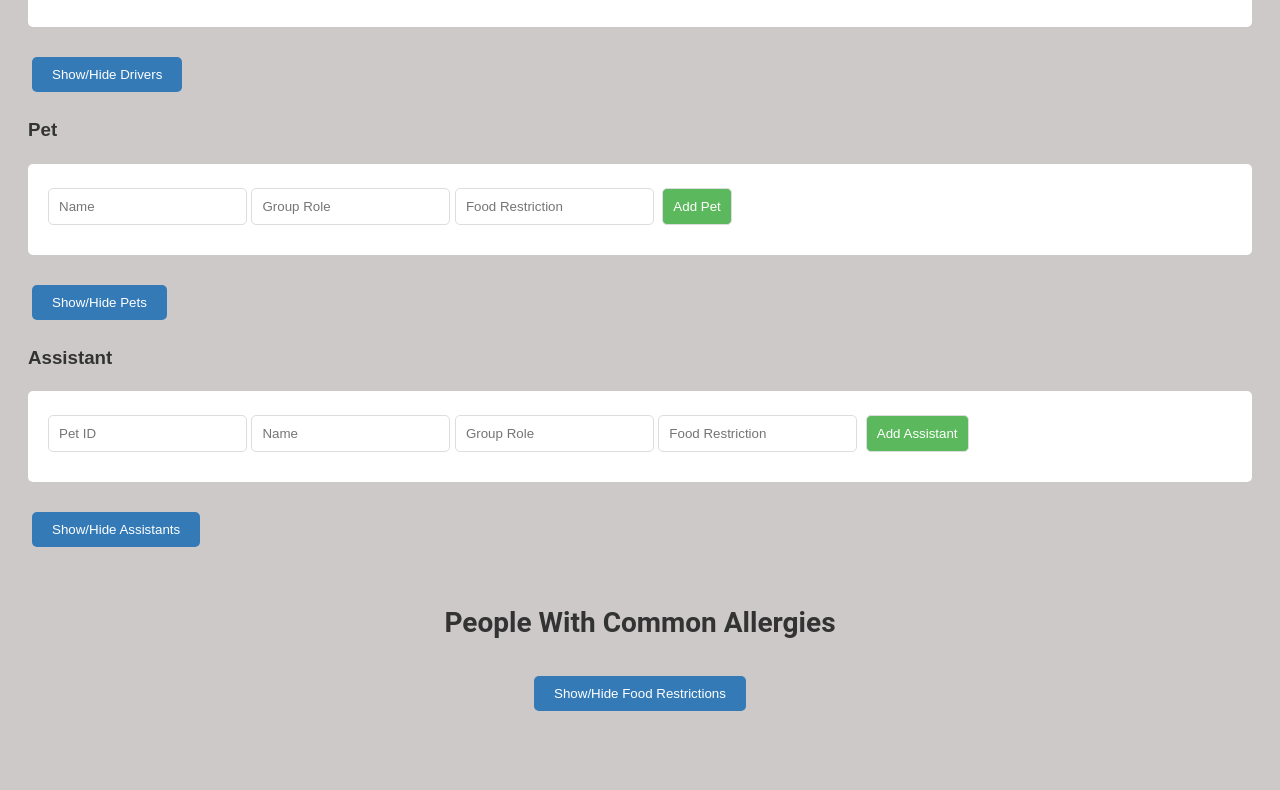
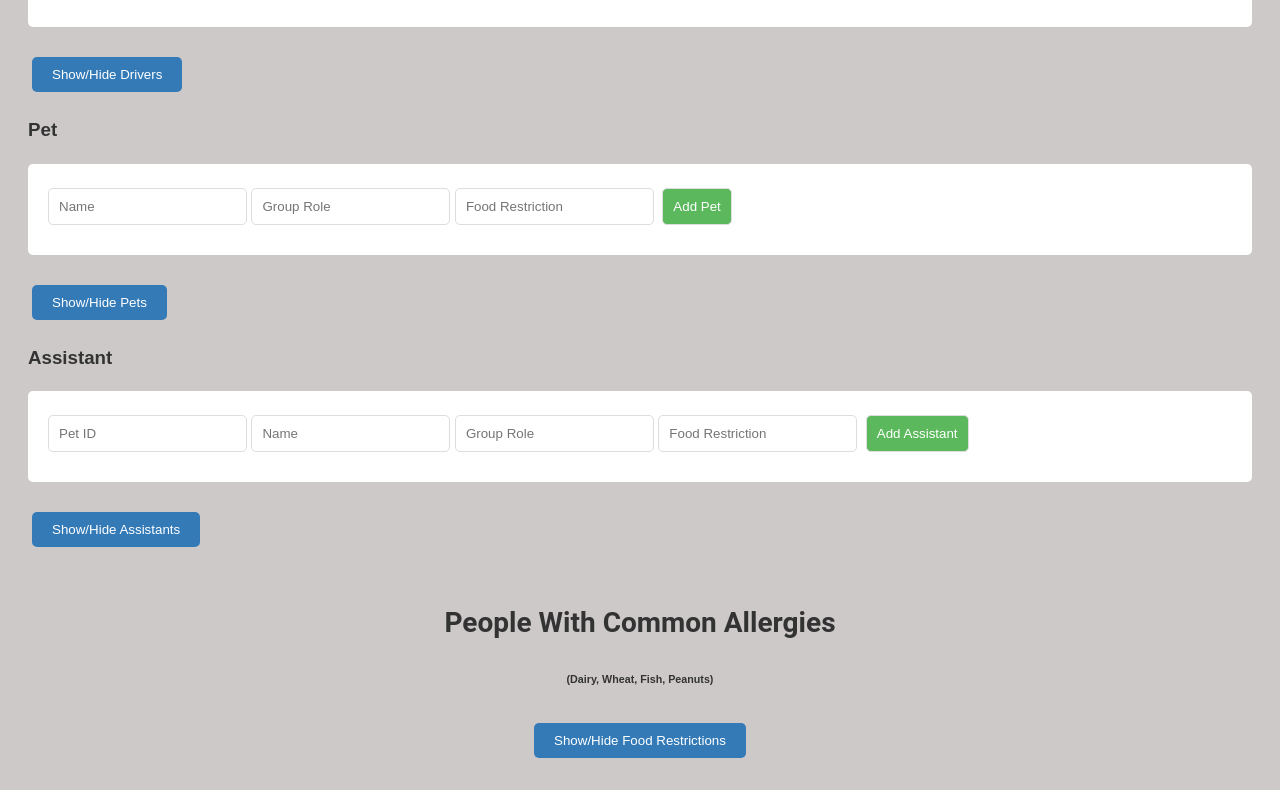
Before and after one commit to Messinias1/436Final, a website: page public/index.html in a window 1280 px wide. Shown: the part 737-1527 px from the top of the page. Before the commit the page ends 1480 px from the top, so only its background shows below. Drawn offline with Linux system fonts and the light colour scheme; files that its build step writes are made by us from their sources; files whose address does not match are found by name.

Commit message:
added common allergies list

```diff
--- a/public/index.html
+++ b/public/index.html
@@ -78,6 +78,10 @@
     </div>
 
     <h2>People With Common Allergies</h2>
+    <div class="h6-container">
+      <h6>(Dairy, Wheat, Fish, Peanuts)</h6>
+    </div>
+
     <div class="center-container">
       <button id="frToggleButton">Show/Hide Food Restrictions</button>
     </div>
--- a/public/style.css
+++ b/public/style.css
@@ -156,3 +156,7 @@ th {
 .center-container {
   text-align: center;
 }
+
+h6 {
+  text-align: center;
+}
```
